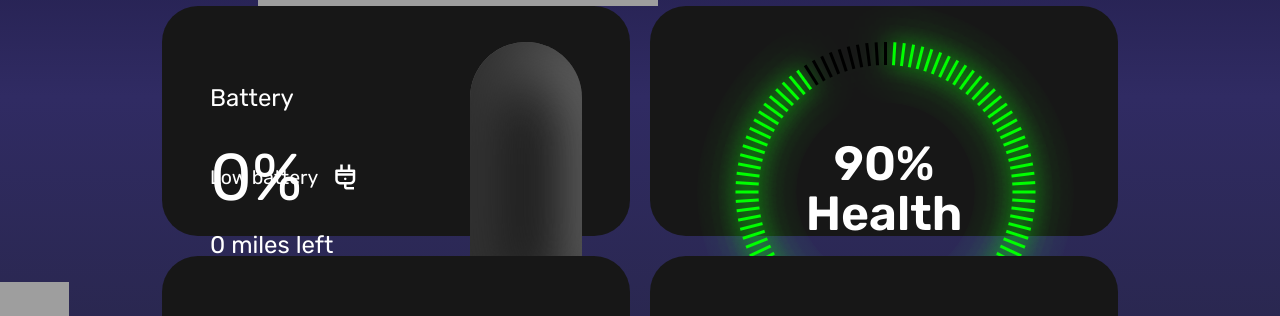
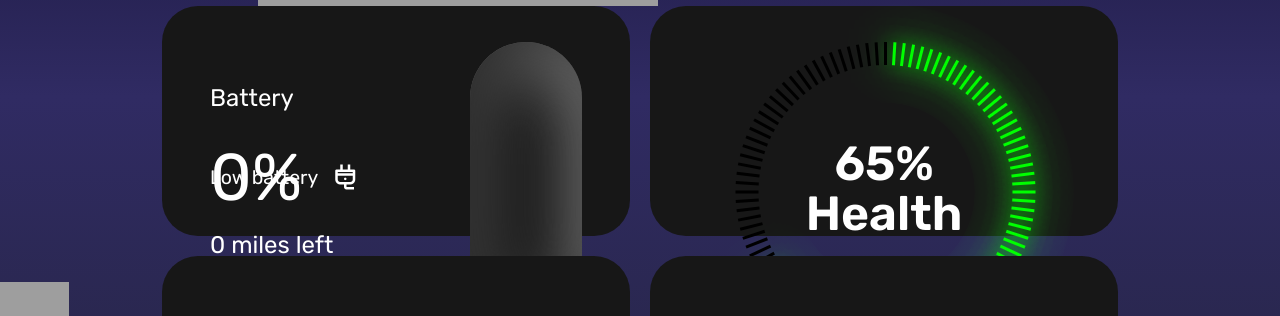
Before and after one commit to Pahnabi/PMSM_Frontend, a React (Create React App) app in the folder pmsm_front/: page /profile in a window 1280 px wide. Shown: the part 342-658 px from the top of the page. Built offline with nearby package versions, Linux system fonts and the light colour scheme; grey boxes are pictures that could not be loaded.

Commit message:
part of variable addition to evhealth2

```diff
--- a/pmsm_front/src/components/UserProfile/blocks/EVHealth2.js
+++ b/pmsm_front/src/components/UserProfile/blocks/EVHealth2.js
@@ -3,7 +3,10 @@ import React, { useState, useEffect } from 'react';
 import "./EVHealth2.css";
 
 
-const RatingComponent = () => {
+const RatingComponent = ({valueused}) => {
+
+    const clr = (valueused<20)? '#f00': (valueused<40)? '#ff8000': (valueused<60)? '#ffcc00': '#00ff00';
+
     const [ratingBlocks, setRatingBlocks] = useState([]);
 
     useEffect(() => {
@@ -14,9 +17,10 @@ const RatingComponent = () => {
         //   animationDelay: `${i / 40}s`,
         };
 
-        if (i <= 90) {
-          ratingBlockStyle.background = '#0f0';
-          ratingBlockStyle.boxShadow = '0 0 15px #0f0, 0 0 30px #0f0';
+        if (i <= (valueused)) {
+          ratingBlockStyle.background = clr;
+          ratingBlockStyle.boxShadow = '0 0 15px ' + clr + ', 0 0 30px ' + clr;
+          //  #0f0, 0 0 30px #0f0';
         }
 
         blocks.push(
@@ -39,12 +43,12 @@ const RatingComponent = () => {
 };
 
 
-const EVHealth2 = () => {
+const EVHealth2 = ({healthvalue}) => {
     return (
         <div className="ev_card">
             <div className="ev_rating">
-                <RatingComponent />
-                <h2><span className="ev_counter" data-target="">90% <br/> Health</span></h2>
+                <RatingComponent valueused={healthvalue}/>
+                <h2><span className="ev_counter" data-target="">{healthvalue}% <br/> Health</span></h2>
                 <div className="ev_block"></div>
             </div>
         </div>
```
